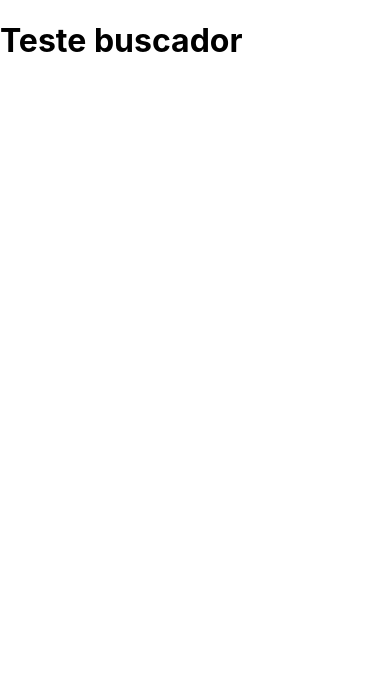
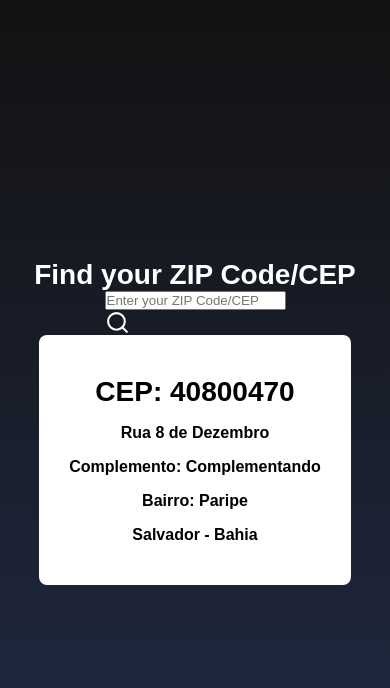
Before and after one commit to davinnye/Search-tool, a React (Create React App) app: page / in a window 390 px wide. Shown: the top 688 px of the page. Built offline with nearby package versions, Linux system fonts and the light colour scheme.

Commit message:
Styles made

```diff
--- a/package.json
+++ b/package.json
@@ -8,6 +8,7 @@
     "@testing-library/user-event": "^13.5.0",
     "react": "^18.1.0",
     "react-dom": "^18.1.0",
+    "react-icons": "^4.3.1",
     "react-scripts": "5.0.1",
     "web-vitals": "^2.1.4"
   },
--- a/src/App.js
+++ b/src/App.js
@@ -1,9 +1,29 @@
-
+import {FiSearch} from 'react-icons/fi';
+import './styles.css';
 
 function App() {
   return (
-    <div className="App">
-      <h1>Teste buscador</h1>
+    <div className="container">
+      <h1 className='title'>Find your ZIP Code/CEP</h1>
+
+      <div classname="containerInput">
+        <input type="text"
+        placeholder="Enter your ZIP Code/CEP"/>
+        <button className="buttonSearch">
+          <FiSearch size={25} color="#FFF"/>
+        </button>
+      </div>
+
+
+        <main className='main'>
+          <h2>CEP: 40800470</h2>
+          <span>Rua 8 de Dezembro</span>
+          <span>Complemento: Complementando</span>
+          <span>Bairro: Paripe</span>
+          <span>Salvador - Bahia</span>
+        </main>
+
+
     </div>
   );
 }
--- a/src/index.css
+++ b/src/index.css
@@ -1,13 +1,5 @@
-body {
+* {
   margin: 0;
-  font-family: -apple-system, BlinkMacSystemFont, 'Segoe UI', 'Roboto', 'Oxygen',
-    'Ubuntu', 'Cantarell', 'Fira Sans', 'Droid Sans', 'Helvetica Neue',
-    sans-serif;
-  -webkit-font-smoothing: antialiased;
-  -moz-osx-font-smoothing: grayscale;
+  padding: 0;
+  font-family: sans-serif;
 }
-
-code {
-  font-family: source-code-pro, Menlo, Monaco, Consolas, 'Courier New',
-    monospace;
-}
--- /dev/null
+++ b/src/styles.css
@@ -0,0 +1,97 @@
+.container {
+    height: 100vh;
+    display: flex;
+    justify-content: center;
+    align-items: center;
+    flex-direction: column;
+    background: linear-gradient(#121212, #212b46);
+}
+
+.title {
+    font-size: 85px;
+    color:#ffff;
+    animation: flipTitle 2s;
+}
+
+
+
+@keyframes flipTitle {
+    from {
+        transform: rotateX(90deg);
+    }
+    to {
+        transform: rotateX(0deg);
+    }
+}
+
+.containerInput{
+    background-color: rgba(255, 255, 255, 0.2);
+    padding: 15px;
+    margin: 34px 0;
+    display: flex;
+    border-radius: 8px;
+    box-shadow: 1px 3px 8px rgba(0, 0, 0, 0.5);
+}
+
+.containerInput input{
+    background-color: transparent;
+    border: 0;
+    font-size: 20px;
+    color: #fff;
+    outline: none;
+    margin-right: 8px;
+
+}
+
+.containerInput input::placeholder{
+    color:#f1f1f1;
+}
+
+.buttonSearch{
+    background-color: transparent;
+    border: 0;
+    display: flex;
+    justify-content: center;
+    align-items: center;
+    cursor: pointer;
+    transition: transform 0.5s;
+}
+
+.buttonSearch:hover{
+    transform: scale(1.2);
+}
+
+.main{
+    display: flex;
+    justify-content: center;
+    align-items: center;
+    flex-direction: column;
+    background-color: #fff;
+    width: 500px;
+    border-radius: 8px;
+}
+
+.main h2{
+    margin: 16px;
+    font-size: 39px;
+}
+
+.main span{
+    margin-bottom: 16px;
+    font-weight: bold;
+}
+
+@media (max-width: 620px) {
+    .title{
+        font-size: 28px;
+    }
+
+    .main h2 {
+        font-size: 28px;
+    }
+
+    .main {
+        width: 80%;
+        min-height: 250px;
+    }
+}
```
Also changed, not shown: 1 other file (tests, documents, lock files or other folders).
